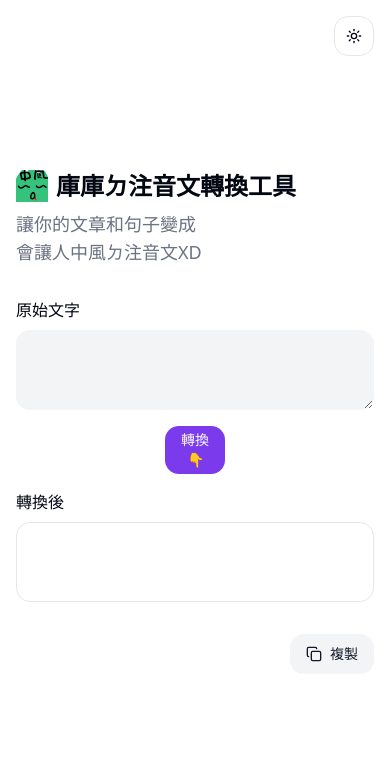
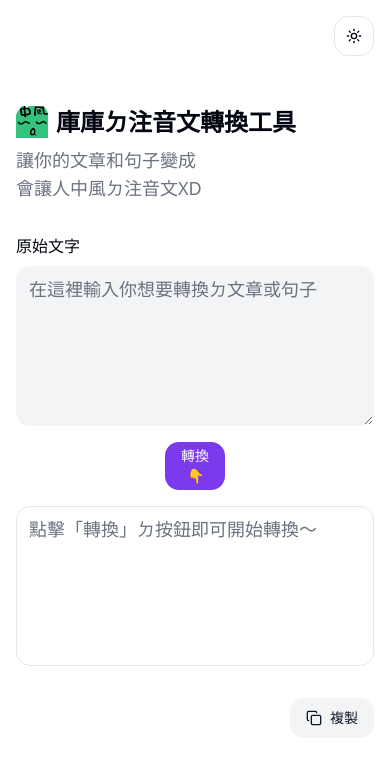
Before and after one commit to jonz94/kuromu-bopomofo, a Next.js app: page / in a window 390 px wide. Shown: the top 764 px of the page. Built offline with nearby package versions, Linux system fonts and the light colour scheme.

Commit message:
feat: improve ui

```diff
--- a/app/bopomofoify.tsx
+++ b/app/bopomofoify.tsx
@@ -5,7 +5,7 @@ import { Label } from '@/components/ui/label'
 import { Textarea } from '@/components/ui/textarea'
 import { bopomofoify } from '@/lib/bopomofoify'
 import { description, title } from '@/lib/constant'
-import { Copy } from 'lucide-react'
+import { Copy, LucideLoaderCircle } from 'lucide-react'
 import Image from 'next/image'
 import { useId, useRef, useState } from 'react'
 import { toast } from 'sonner'
@@ -16,11 +16,14 @@ export function Bopomofoify() {
   const idForOutputTextarea = useId()
   const inputRef = useRef<HTMLTextAreaElement>(null)
   const [outputValue, setOutputValue] = useState('')
+  const [isProcessing, setIsProcessing] = useState(false)
 
   async function convert() {
     if (!inputRef.current) {
       return
     }
+
+    setIsProcessing(true)
 
     const input = inputRef.current.value
 
@@ -29,6 +32,8 @@ export function Bopomofoify() {
     setOutputValue(output)
 
     toast.success('轉換成功！')
+
+    setIsProcessing(false)
   }
 
   return (
@@ -53,29 +58,40 @@ export function Bopomofoify() {
           <Textarea
             ref={inputRef}
             id={idForInputTextarea}
-            className="border-transparent bg-muted text-lg shadow-none md:min-h-80 md:text-lg"
+            placeholder="在這裡輸入你想要轉換ㄉ文章或句子"
+            className="min-h-40 border-transparent bg-muted text-lg shadow-none md:min-h-80 md:text-lg"
           />
         </div>
 
         <div className="grid place-content-center">
-          <Button onClick={() => convert()} className="h-12">
-            <div>
-              <p>轉換</p>
-              <p className="hidden md:block">👉</p>
-              <p className="block md:hidden">👇</p>
-            </div>
+          <Button onClick={() => convert()} className="h-12" disabled={isProcessing}>
+            {isProcessing ? (
+              <div className="flex flex-col items-center justify-center">
+                <p>轉換中</p>
+                <p>
+                  <LucideLoaderCircle className="animate-spin" size={16} strokeWidth={2} aria-hidden="true" />
+                </p>
+              </div>
+            ) : (
+              <div>
+                <p>轉換</p>
+                <p className="hidden md:block">👉</p>
+                <p className="block md:hidden">👇</p>
+              </div>
+            )}
           </Button>
         </div>
 
         <div className="flex flex-col gap-2 md:w-full">
-          <Label htmlFor={idForOutputTextarea} className="text-base">
+          <Label htmlFor={idForOutputTextarea} className="hidden text-base md:block">
             轉換後
           </Label>
           <Textarea
             id={idForOutputTextarea}
             readOnly
-            className="h-full grow resize-none text-lg md:min-h-80 md:text-lg"
+            className="h-full min-h-40 grow resize-none text-lg md:min-h-80 md:text-lg"
             value={outputValue}
+            placeholder="點擊「轉換」ㄉ按鈕即可開始轉換～"
           />
         </div>
       </div>
```
